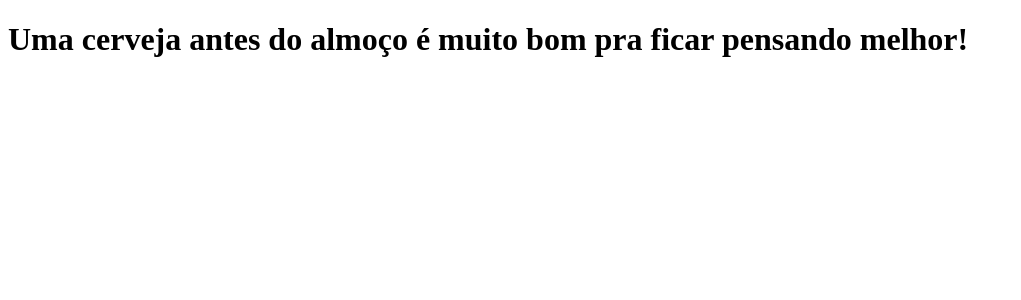
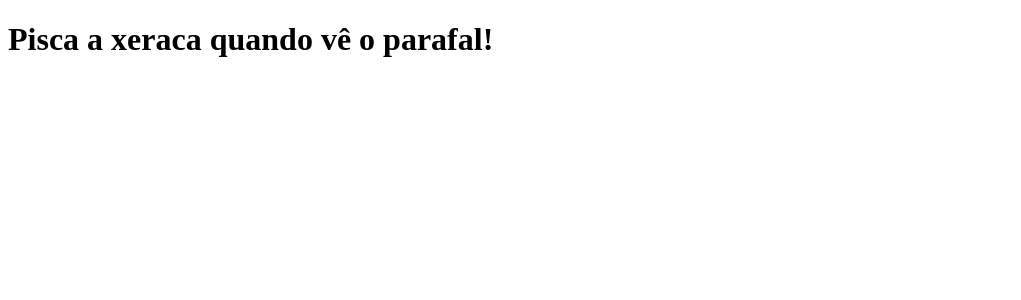
Before and after one commit to dankhael/clone-tabnews, a Next.js app: page / in a window 1280 px wide. Shown: the top 300 px of the page, without its empty margins (0-1021 px from the left). Built offline with nearby package versions, Linux system fonts and the light colour scheme.

Commit message:
Muda frase inicial

```diff
--- a/pages/index.js
+++ b/pages/index.js
@@ -1,5 +1,5 @@
 function Home() {
-    return <h1>Uma cerveja antes do almoço é muito bom pra ficar pensando melhor!</h1>
+    return <h1>Pisca a xeraca quando vê o parafal!</h1>
 }
 
 export default Home;
```
